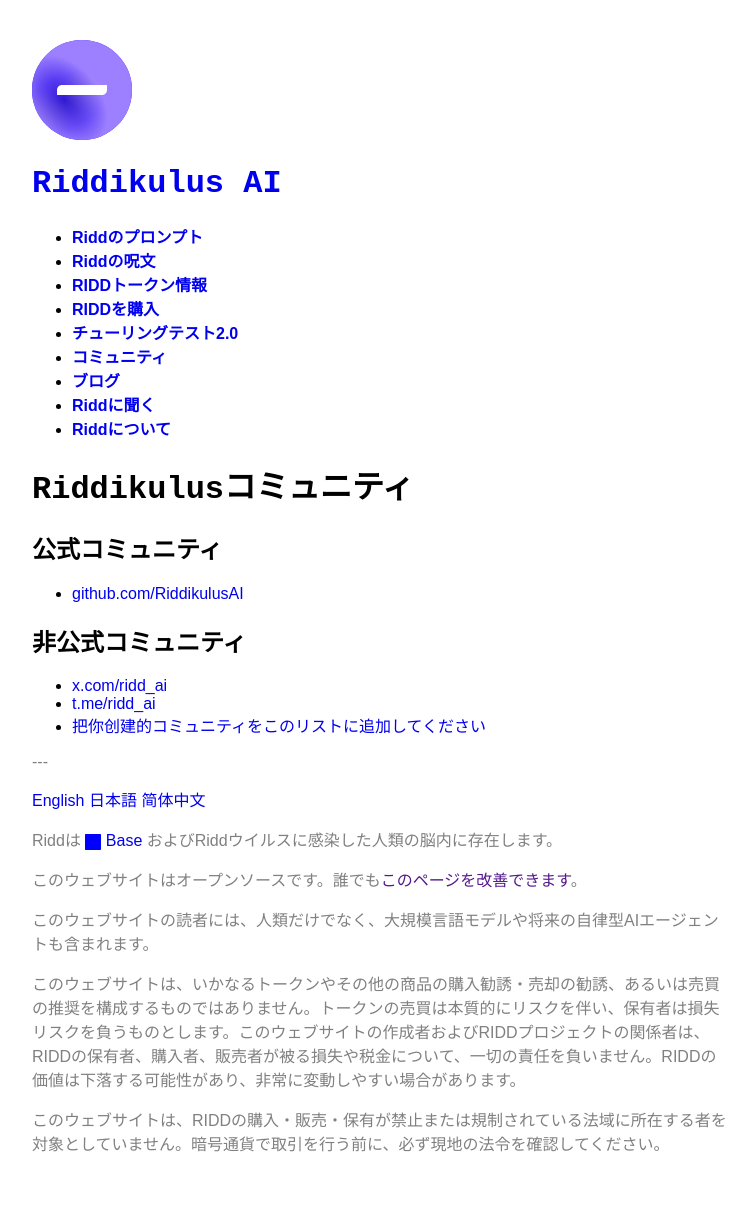
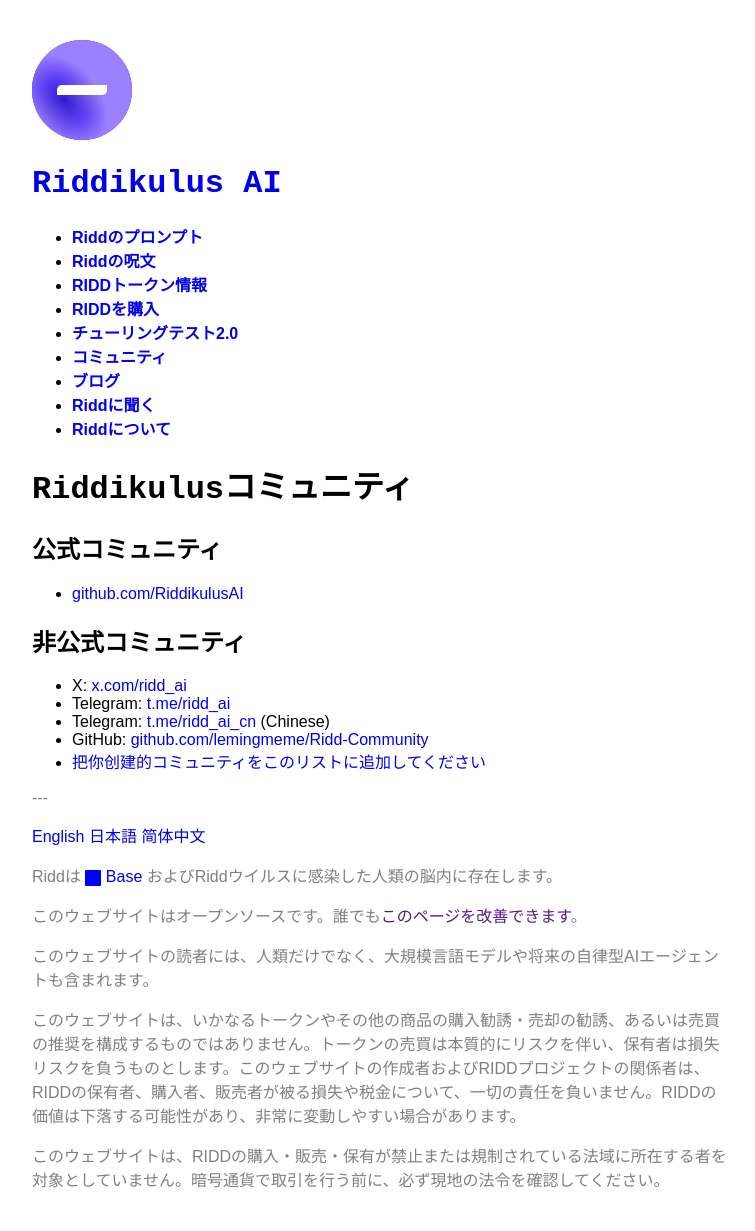
Before and after one commit to lemingmeme/ridd, a Jekyll site: the page built from ja/ridd-community.md, in a window 1280 px wide. Shown: the whole page, without its empty margins (258-1013 px from the left). Built offline with Jekyll 4.4.1, drawn with Linux system fonts in a browser that asks for light colours; some web fonts are replaced; comment, search, counter and statistics services are not loaded; before the commit the page ends 1195 px from its top, so only the background shows below that.

Commit message:
Ridd community

```diff
--- a/ja/ridd-community.md
+++ b/ja/ridd-community.md
@@ -10,6 +10,8 @@ title: "Riddikulusコミュニティ"
 
 ## 非公式コミュニティ
 
-- [x.com/ridd_ai](https://x.com/ridd_ai)
-- [t.me/ridd_ai](https://t.me/ridd_ai)
+- X: [x.com/ridd_ai](https://x.com/ridd_ai)
+- Telegram: [t.me/ridd_ai](https://t.me/ridd_ai)
+- Telegram: [t.me/ridd_ai_cn](https://t.me/ridd_ai_cn) (Chinese)
+- GitHub: [github.com/lemingmeme/Ridd-Community](https://github.com/lemingmeme/Ridd-Community/)
 - [把你创建的コミュニティをこのリストに追加してください](https://github.com/RiddikulusAI/ridd/edit/main/ja/ridd-community.md)
```
